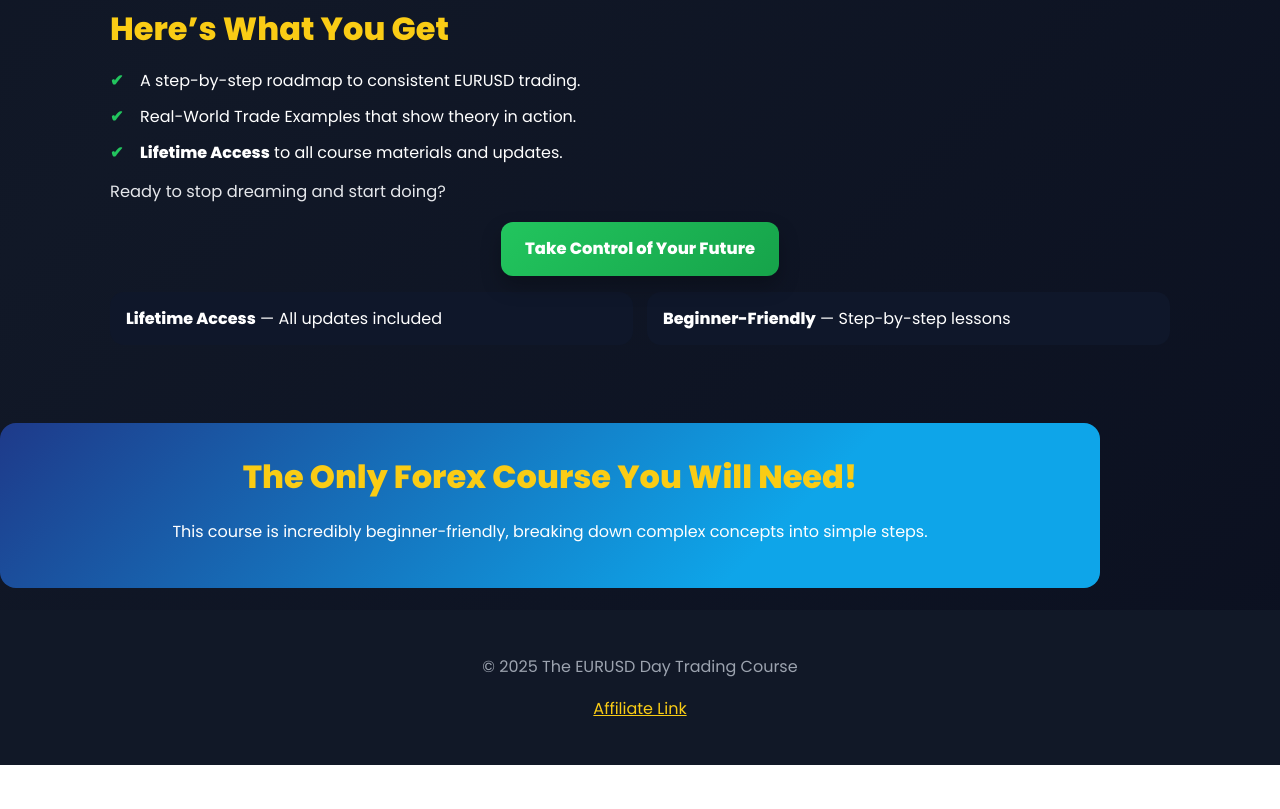
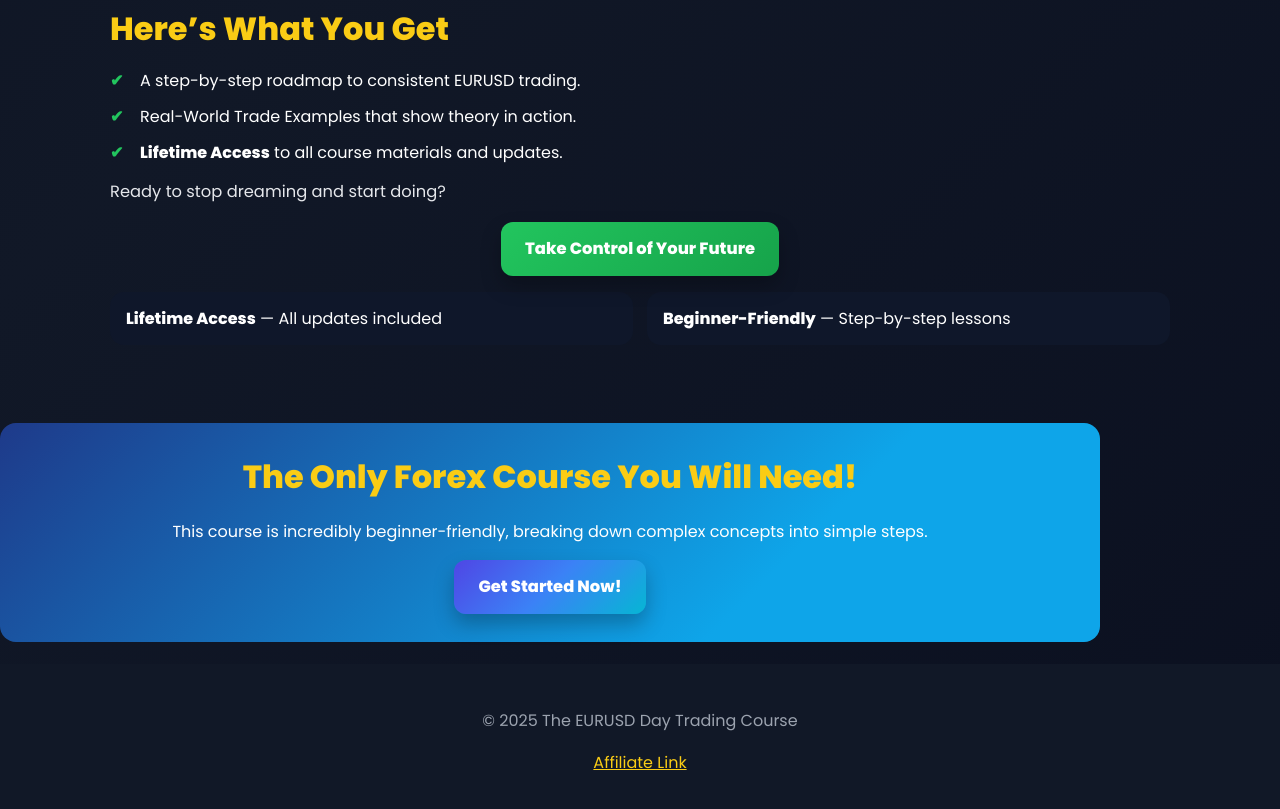
Before and after one commit to SmartContentCreator/EURUSD-ForexDayTrading, a plain HTML site: page index.html in a window 1280 px wide. Shown: the part 1507-2316 px from the top of the page. Before the commit the page ends 2272 px from the top, so only its background shows below. Drawn offline with Linux system fonts and the light colour scheme.

Commit message:
Update index.html

```diff
--- a/index.html
+++ b/index.html
@@ -272,10 +272,10 @@
   </section>
 
   <section class="highlight">
-    <h2>The Only Forex Course You Will Need!</h2>
-    <p>This course is incredibly beginner-friendly, breaking down complex concepts into simple steps.</p>
-    <div class="cta-row" style="justify-content:center;"></div>
-  </section>
+  <h2>The Only Forex Course You Will Need!</h2>
+  <p>This course is incredibly beginner-friendly, breaking down complex concepts into simple steps.</p>
+  <a href="https://tradethatswing.com/product/the-eurusd-day-trading-course/?ref=Homepage" class="cta-btn center-cta-link" target="_blank" rel="noopener nofollow">Get Started Now!</a>
+</section>
 
   <footer>
     <p>© 2025 The EURUSD Day Trading Course</p>
```
